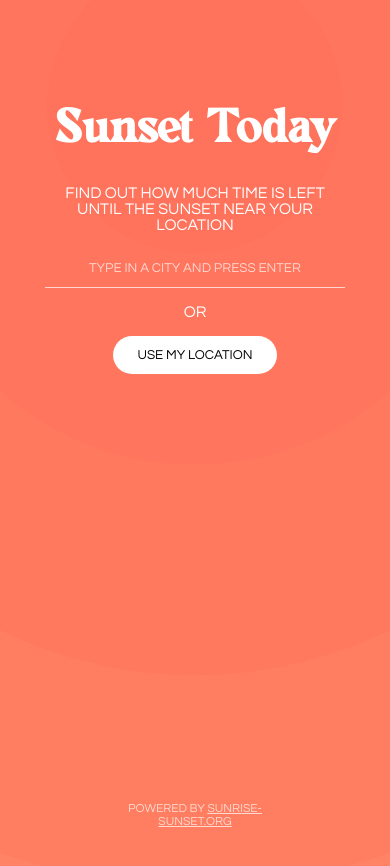
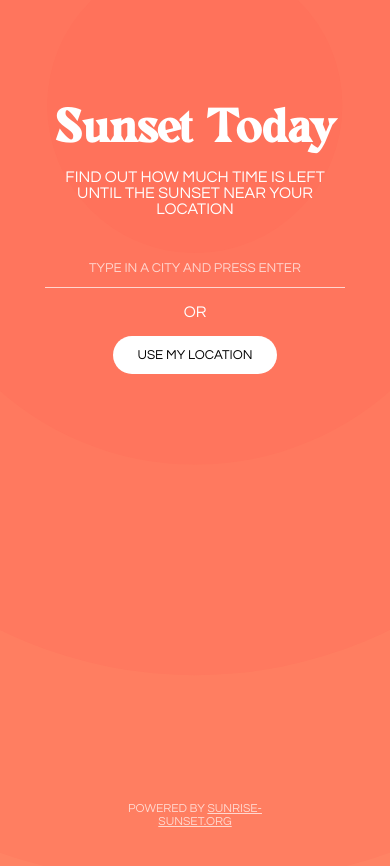
Before and after one commit to kattata/sunset-today-v3, a Vue app: page / in a window 390 px wide. Shown: the top 866 px of the page. Built offline with nearby package versions, Linux system fonts and the light colour scheme.

Commit message:
Mobile styling

```diff
--- a/src/assets/css/main.css
+++ b/src/assets/css/main.css
@@ -13,4 +13,5 @@ body {
   background: var(--color-primary);
   font-family: var(--font-family-base);
   overflow: hidden;
+  max-width: 100vw;
 }
--- a/src/components/base/BaseInput.vue
+++ b/src/components/base/BaseInput.vue
@@ -27,6 +27,8 @@ input {
   text-transform: uppercase;
   color: var(--color-white);
   padding: 12px;
+  border-radius: 0;
+  outline: 0;
   border-bottom: 1px solid rgba(255, 255, 255, 0.7);
 
   &::placeholder {
--- a/src/views/HomeView.vue
+++ b/src/views/HomeView.vue
@@ -52,7 +52,7 @@ function handleCurrentLocationSearch() {
     font-family: "Chromate";
     font-size: 100px;
     white-space: nowrap;
-    margin-bottom: 32px;
+    margin-bottom: 16px;
 
     @media (max-width: 768px) {
       white-space: normal;
@@ -61,7 +61,7 @@ function handleCurrentLocationSearch() {
   }
 
   &__subheadline {
-    margin-block: 16px;
+    margin-bottom: 32px;
   }
 
   &__input {
```
